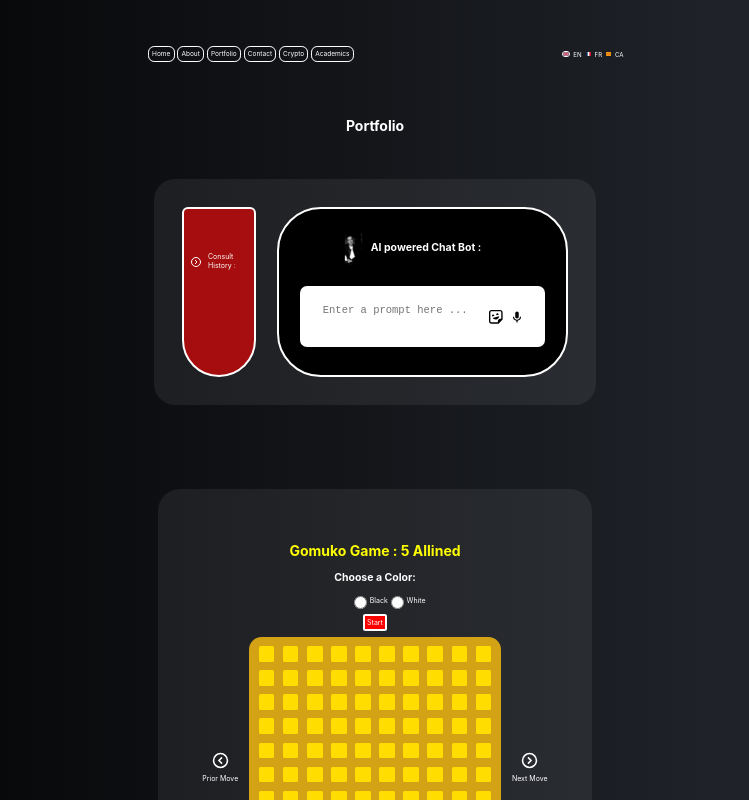
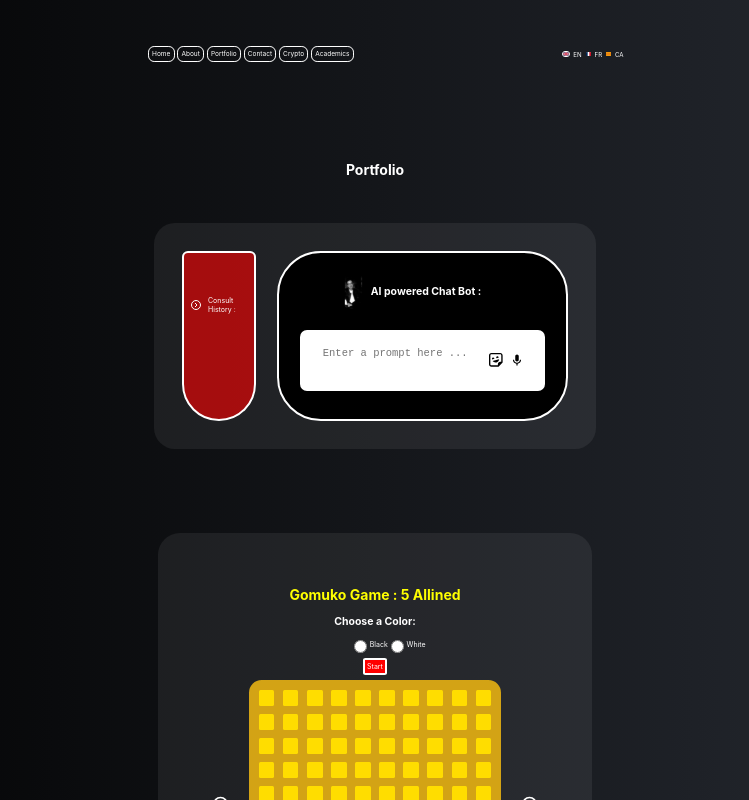
Before and after one commit to MarouaneSoukhrati/mar_react_app, a React (Create React App) app: page /portfolio in a window 1280 px wide. Shown: the top 800 px of the page, without its empty margins (265-1014 px from the left). Built offline with nearby package versions, Linux system fonts and the light colour scheme.

Commit message:
Update Portfolio.css

```diff
--- a/src/ComponentStyle/SubcomponentStyle/Portfolio.css
+++ b/src/ComponentStyle/SubcomponentStyle/Portfolio.css
@@ -4,7 +4,7 @@
   flex-direction: column;
   justify-content: center;
   align-items: center;
-  /*padding: 6.25em;*/
+  padding: 6.25em;
 }
 
 .port-title {
```
